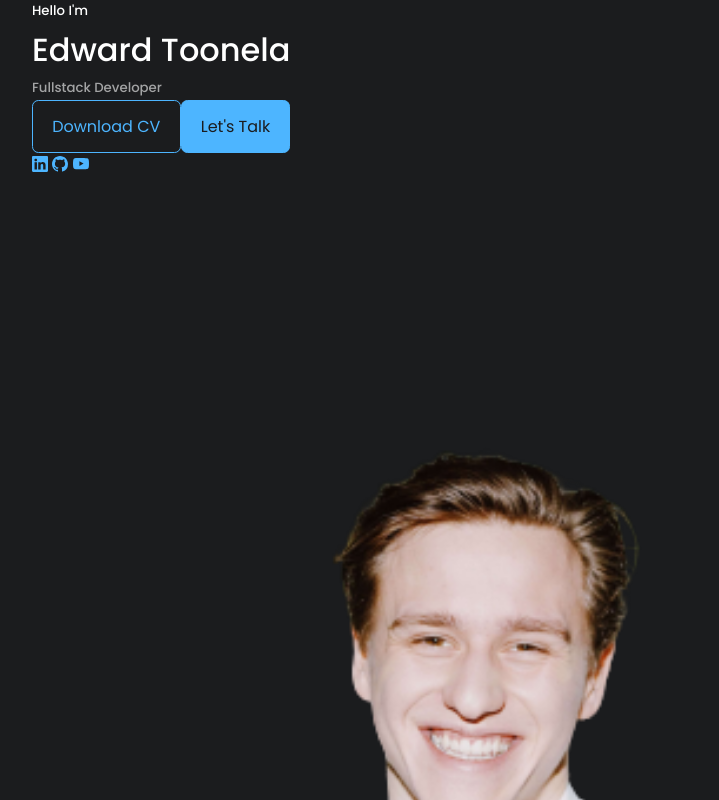
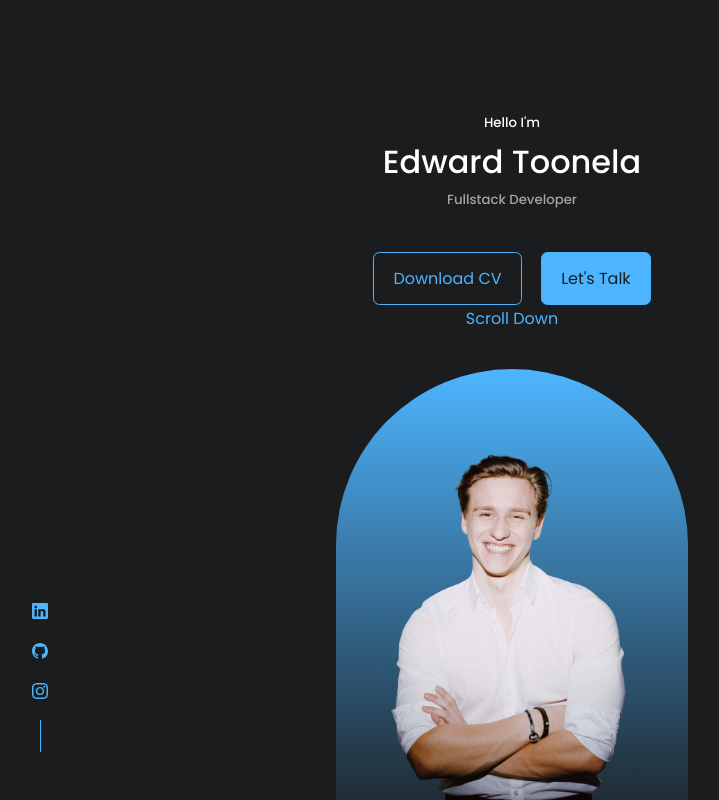
Before and after one commit to Edwardtoonela/react-portfolio-website, a React (Create React App) app: page / in a window 1280 px wide. Shown: the top 800 px of the page, without its empty margins (128-847 px from the left). Built offline with nearby package versions, Linux system fonts and the light colour scheme.

Commit message:
cta, me and header socials css

```diff
--- a/src/components/header/HeaderSocials.jsx
+++ b/src/components/header/HeaderSocials.jsx
@@ -1,14 +1,14 @@
 import React from 'react'
 import {BsLinkedin} from 'react-icons/bs'
 import {BsGithub} from 'react-icons/bs'
-import {BsYoutube} from 'react-icons/bs'
+import {BsInstagram} from 'react-icons/bs'
 
 const HeaderSocials = () => {
   return (
-    <div>
+    <div className="header__socials">
       <a href="https://www.linkedin.com/in/edward-toonela/" target="_blank"> <BsLinkedin /> </a>
-      <a href="https://www.github.com" target="_blank"> <BsGithub /> </a>
-      <a href="https://www.youtube.com" target="_blank"> <BsYoutube /> </a>
+      <a href="https://github.com/Edwardtoonela" target="_blank"> <BsGithub /> </a>
+      <a href="https://www.instagram.com/edwardtoonela/" target="_blank"> <BsInstagram /> </a>
     </div>
   )
 }
--- a/src/components/header/header.css
+++ b/src/components/header/header.css
@@ -0,0 +1,55 @@
+header {
+  height: 100vh;
+  padding-top: 7rem;
+  overflow: hidden;
+}
+
+.header__container {
+  text-align: center;
+  height: 100%;
+  position: relative;
+}
+
+/* ----------- CTA ----------- */
+
+.cta {
+  margin-top: 2.5rem;
+  display: flex;
+  gap: 1.2rem;
+  justify-content: center;
+}
+
+/* ----------- header socials ----------- */
+
+.header__socials {
+  display: flex;
+  flex-direction: column;
+  align-items: center;
+  gap: 0.8rem;
+  position: absolute;
+  left: 0;
+  bottom: 3rem;
+}
+
+.header__socials::after {
+  content: "";
+  width: 1px;
+  height: 2rem;
+  background: var(--color-primary);
+}
+
+/* ----------- ME ----------- */
+
+.me {
+  background: linear-gradient(var(--color-primary), transparent);
+  width: 22rem;
+  height: 30rem;
+  position: absolute;
+  left: calc(50% - 11rem);
+  margin-top: 4rem;
+  border-radius: 12rem 12rem 0 0;
+  overflow: hidden;
+  padding: 0rem 1.5rem 0rem 1.5rem;
+}
+
+/* ----------- Scrolldown ----------- */
```
